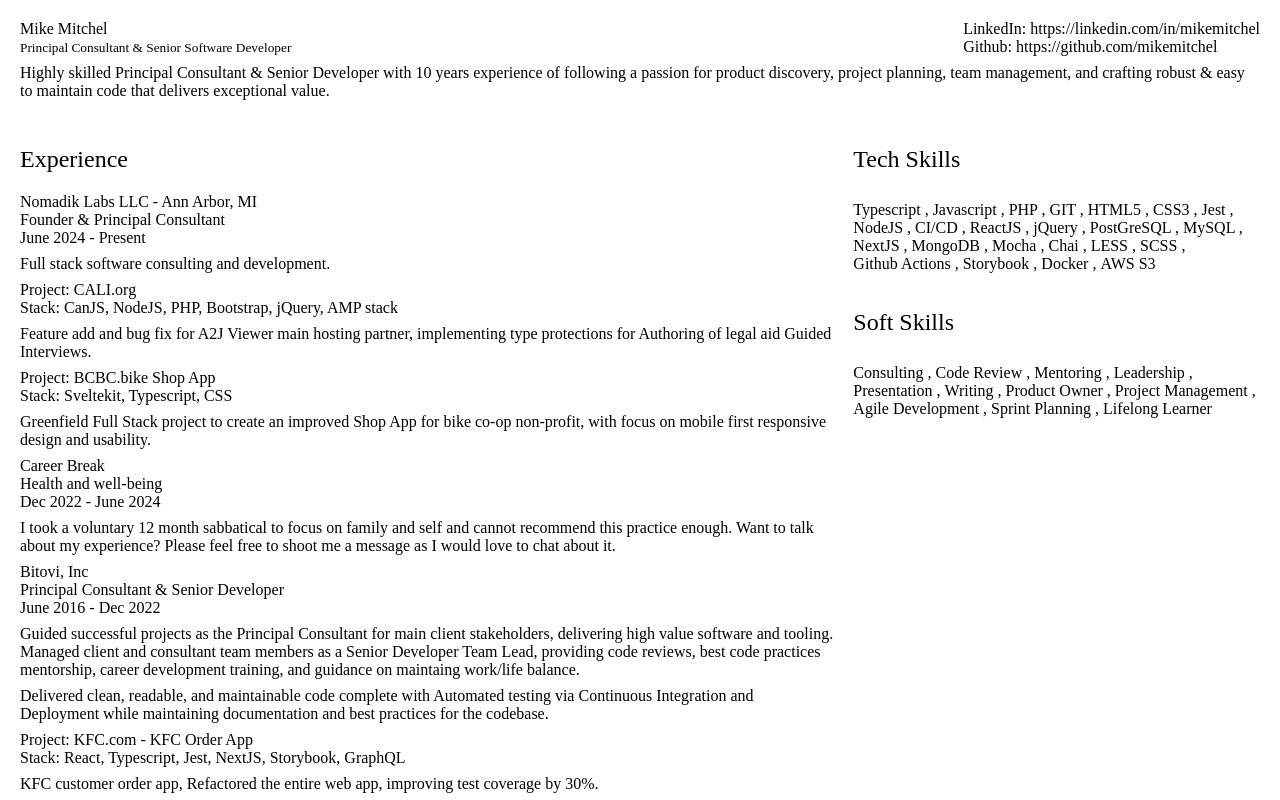
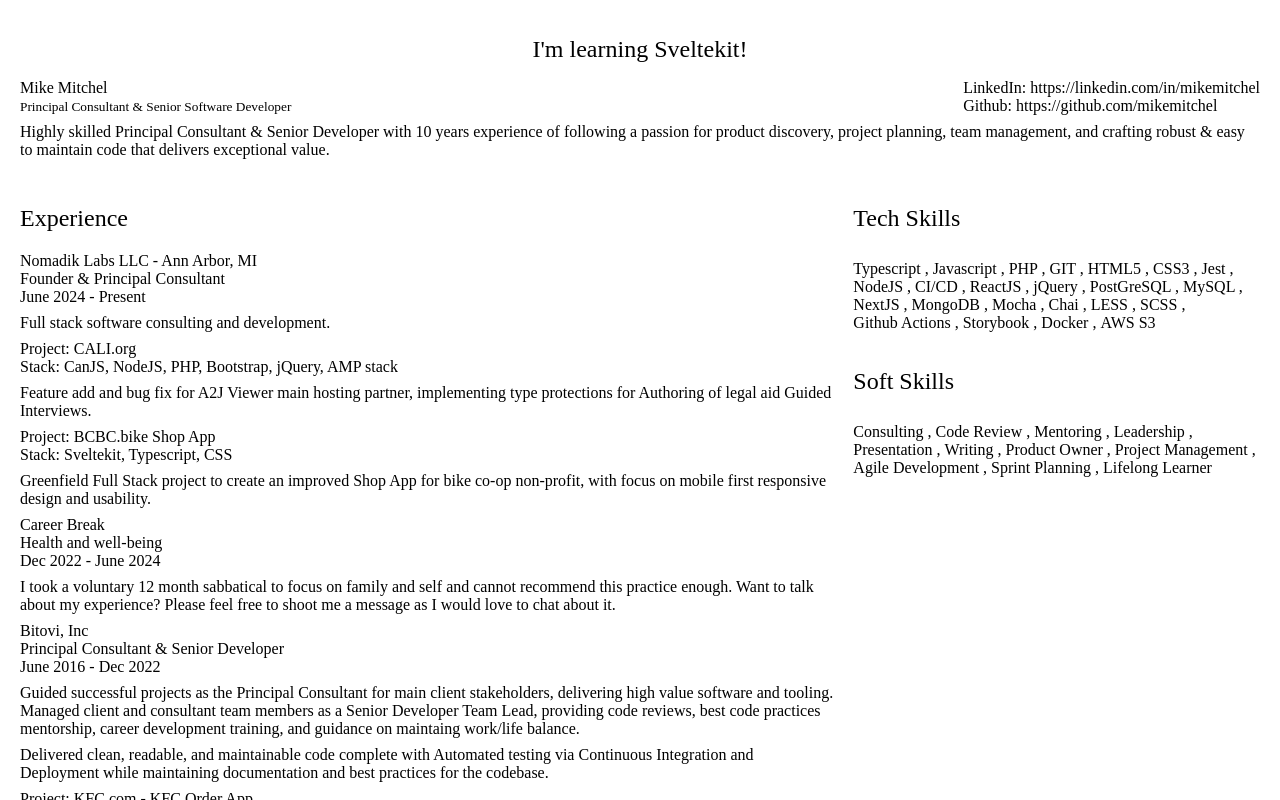
Before and after one commit to mikemitchel/portfolio, a SvelteKit app: page / in a window 1280 px wide. Shown: the top 800 px of the page. Built offline with nearby package versions, Linux system fonts and the light colour scheme.

Commit message:
add h1 title

```diff
--- a/src/routes/+page.svelte
+++ b/src/routes/+page.svelte
@@ -22,6 +22,7 @@
 </svelte:head>
 
 <div class="main">
+	<h1>I'm learning <a href="https://svelte.dev/">Sveltekit!</a></h1>
 	<div class="header">
 		<div class="row">
 			<div class="name">
```
